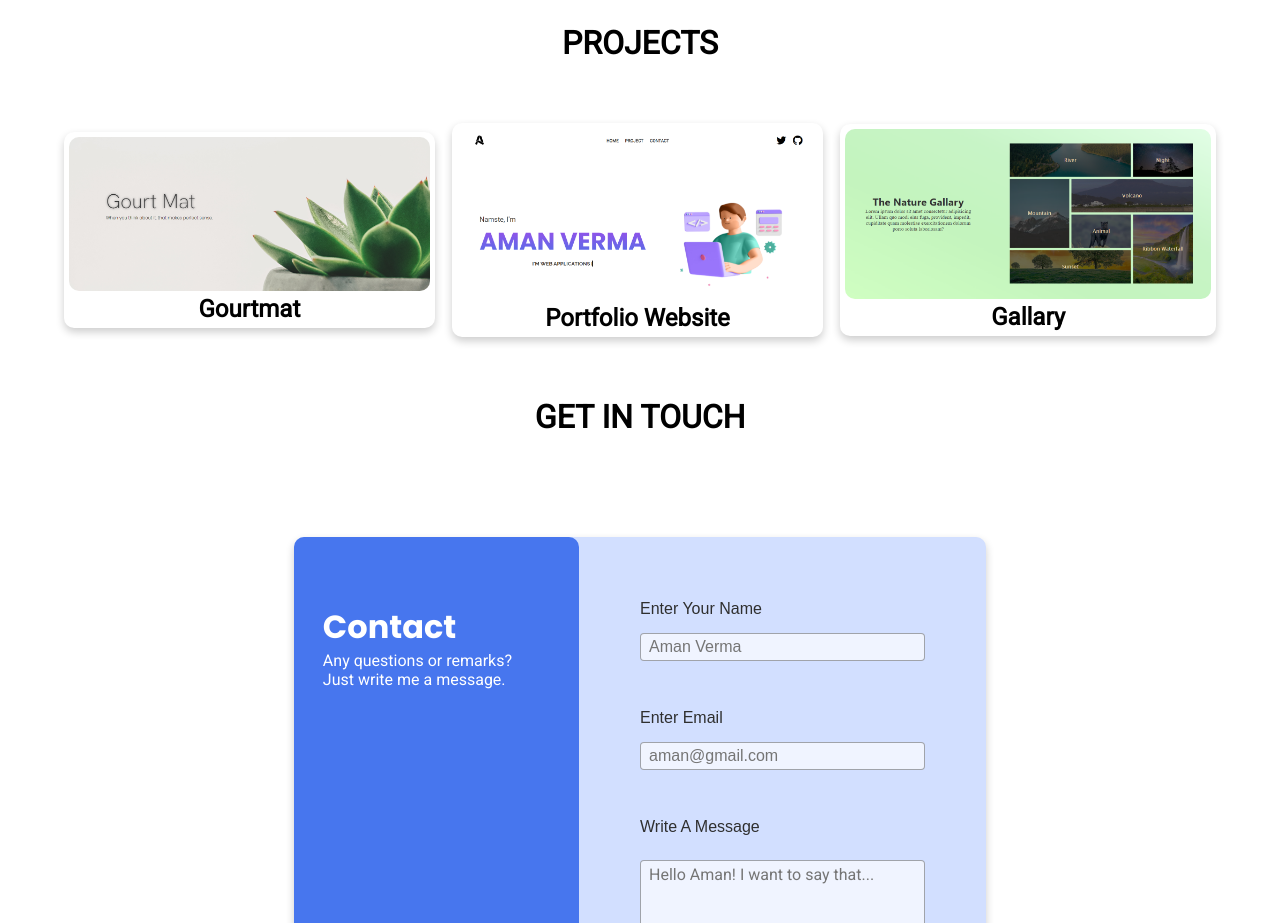
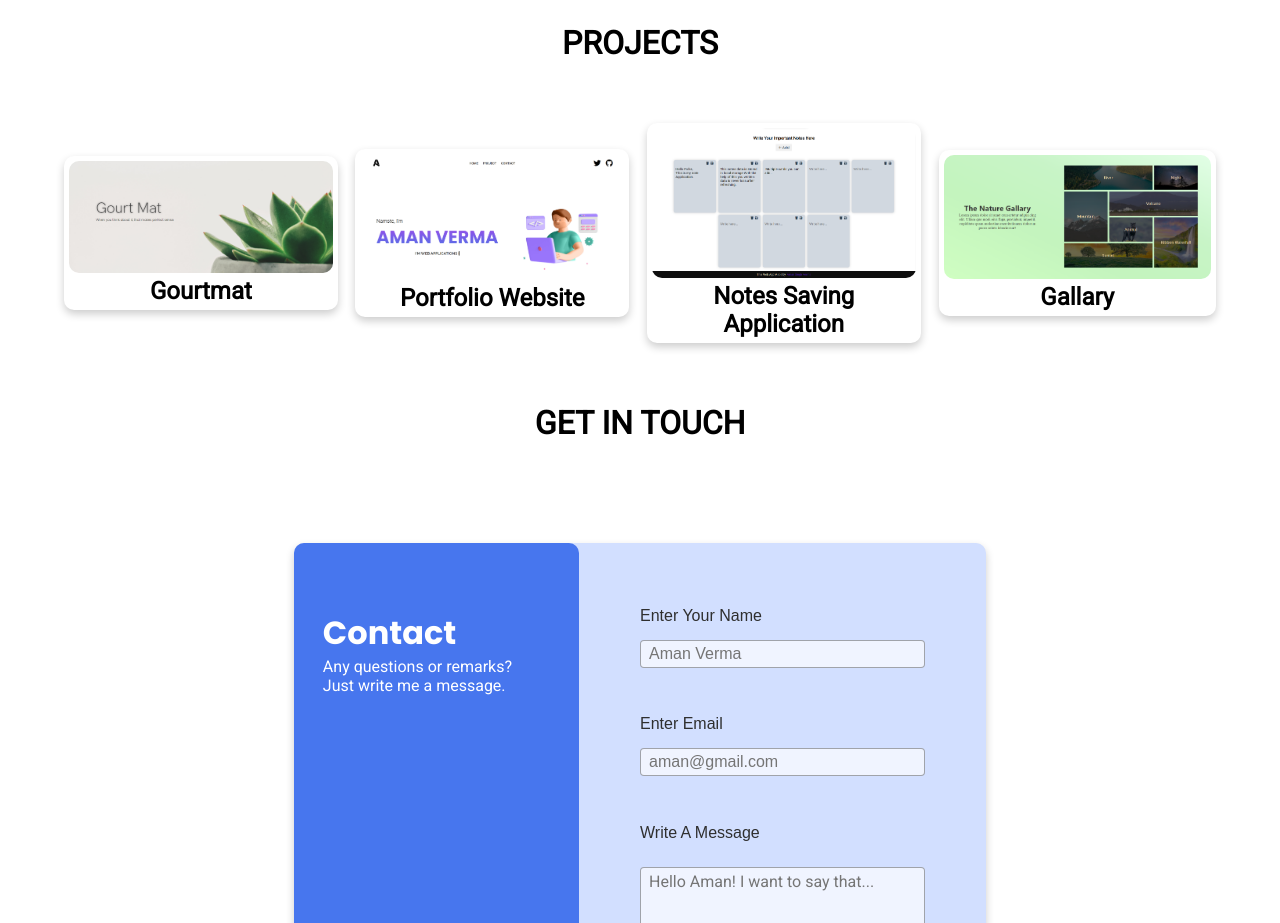
Before and after one commit to amanverma27/Portfolio, a plain HTML site: page index.htm in a window 1280 px wide. Shown: the part 897-1820 px from the top of the page. Drawn offline with nearby package versions, Linux system fonts and the light colour scheme.

Commit message:
Add files via upload

```diff
--- a/index.htm
+++ b/index.htm
@@ -76,12 +76,14 @@ emailjs.init("gR0hqcklxqRIUZfkA");
                 <h2>Project 01</h2>
                 <p class="des">
                   Here in this website i write a artical about flowers.
-                  <a href="https://amanverma27.github.io/Ass-01.022/">Please check it once</a>
+                  <a href="https://amanverma27.github.io/GourtMat.flower/" target="_blank">Please check it once</a>
                 </p>
               </div>
             </div>
           </div>
         </div>
+
+
         <div class="column">
           <div class="card">
             <div class="content">
@@ -99,6 +101,28 @@ emailjs.init("gR0hqcklxqRIUZfkA");
             </div>
           </div>
         </div>
+
+
+        <div class="column">
+          <div class="card">
+            <div class="content">
+              <div class="front">
+                <img class="profile" width="100%" src="Notes.png" alt="Ronaldo">
+                <h2>Notes Saving Application</h2>
+              </div>
+              <div class="back from-bottom">
+                <h2> Notes App </h2>
+                <p class="des">
+                 This is my first notes web app built with using javascript. After the refreshing page your writern data is saved in local storage.
+                 <a href=" https://amanverma27.github.io/Note-Application/" target="_blank"> Click here to visit a site</a>
+
+                </p>
+              </div>
+            </div>
+          </div>
+        </div>
+
+
 
         <div class="column">
           <div class="card">
@@ -147,7 +171,7 @@ emailjs.init("gR0hqcklxqRIUZfkA");
                 <label for="Message">Write A Message </label>
                 <textarea id="message" name="Message" placeholder="Hello Aman! I want to say that... " id="" rows="4"></textarea>
                 <br>
-                <button class="btn-message" type="submit" onclick="sendEmail()" >Send</button>
+                <button class="btn-message" type="submit" >Send</button>
             </div>
         </div>
     </div>
```
Also changed, not shown: Notes.png (added).
